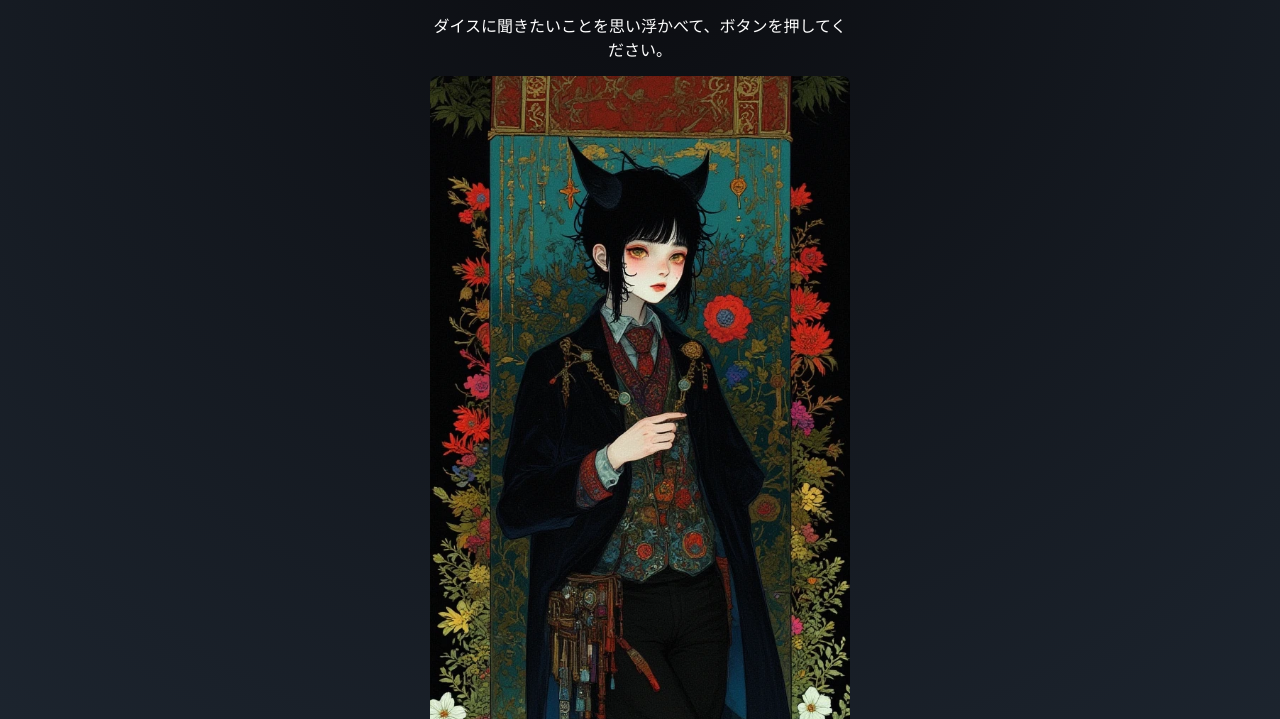
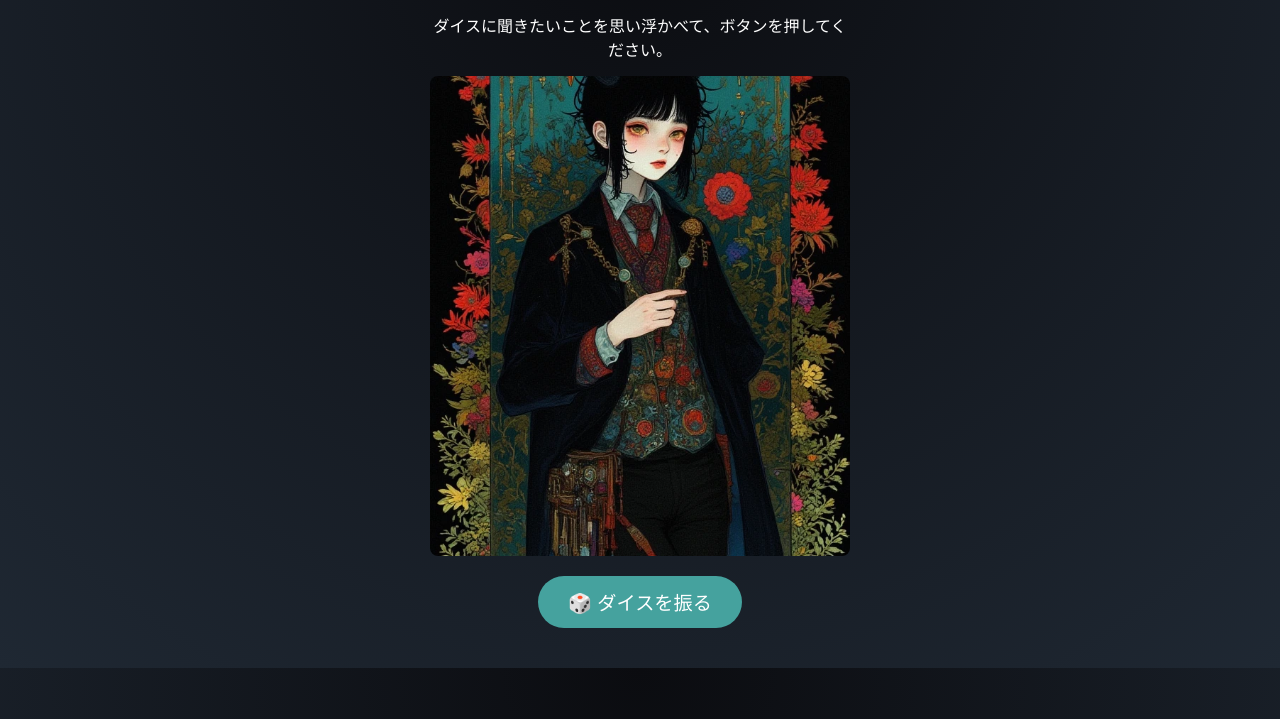
Before and after one commit to neroli-project/astro_app, a plain HTML site: page index.html in a window 1280 px wide. Shown: the part 81-800 px from the top of the page. Drawn offline with Linux system fonts and the light colour scheme.

Commit message:
Add files via upload

```diff
--- a/style.css
+++ b/style.css
@@ -19,6 +19,15 @@ h1 {
   margin-bottom: 10px;
   color: #66fcf1;
   text-shadow: 0 0 10px #45a29e;
+}
+
+/* 🖼️ 【新しく追加】表紙画像のサイズを動画と完全に統一する */
+.cover-image-area img {
+  border-radius: 20px;
+  width: 100%;
+  max-height: 480px; /* 動画のmax-heightと合わせました */
+  object-fit: cover; /* 縦長画像を枠内に綺麗に収めます */
+  margin-bottom: 10px;
 }
 
 /* 🎥 動画 */
@@ -81,11 +90,15 @@ button:hover {
   border-radius: 15px;
   font-size: 0.95rem;
   line-height: 1.6;
-  opacity: 0;
+  text-align: left; /* 左詰めにすると、解説テキストが圧倒的に読みやすくなります！ */
+  /* 👇 修正：最初は非表示にするため、アニメーション用の初期設定を調整 */
+}
+
+/* ✨ フェードイン効果（動画が終わった後にフワッと出す用） */
+.message-box[style*="display: block"] {
   animation: fadeIn 1s ease forwards;
 }
 
-/* ✨ フェードイン効果 */
 @keyframes fadeIn {
   from { opacity: 0; transform: translateY(20px); }
   to { opacity: 1; transform: translateY(0); }
```
